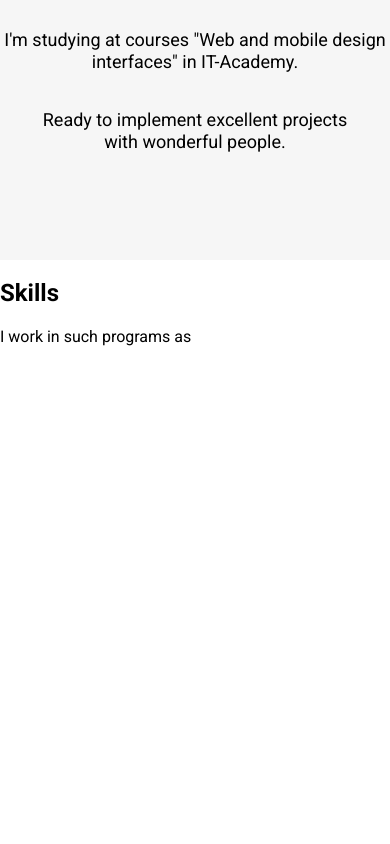
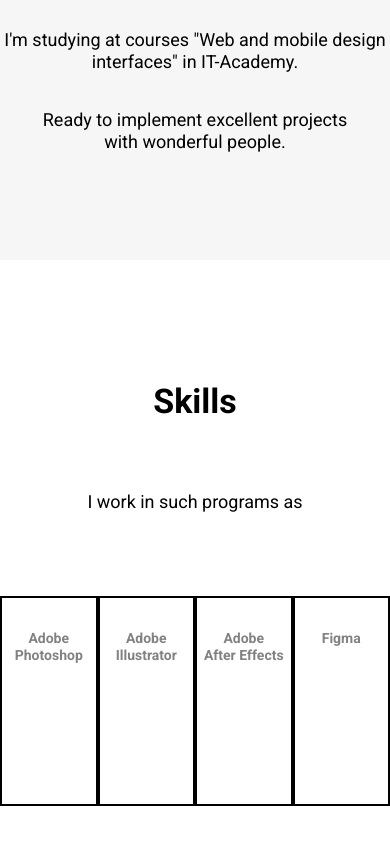
Before and after one commit to KoyKnight/Kou, a plain HTML site: page index.html in a window 390 px wide. Shown: the part 1013-1857 px from the top of the page. Before the commit the page ends 1412 px from the top, so only its background shows below. Drawn offline with nearby package versions, Linux system fonts and the light colour scheme.

Commit message:
Skills v1

```diff
--- a/index.html
+++ b/index.html
@@ -36,31 +36,48 @@
           <a href="" class="header__lang-link header__lang-link_active">ENG</a>
         </div>
       </div>
-        <img
-          src="./img/Koy.jpg"
-          alt="denis_novik.jpg"
-          class="header__image"
-        />
+      <img src="./img/Koy.jpg" alt="denis_novik.jpg" class="header__image" />
     </header>
     <main class="main">
       <section class="about_me">
         <h2 class="about_me-tittle">About me</h2>
-          <p class="about_me-text">Hi, I'm Denis – UX/UI designer from Minsk.</br> I'm interested in design and everything connected with it.</p>
-          <p class="about_me-text">I'm studying at courses "Web and mobile design</br> interfaces" in IT-Academy.</p>
-          <p class="about_me-text">Ready to implement excellent projects</br> with wonderful people.</p>
+        <p class="about_me-text">
+          Hi, I'm Denis – UX/UI designer from Minsk.<br />
+          I'm interested in design and everything connected with it.
+        </p>
+        <p class="about_me-text">
+          I'm studying at courses "Web and mobile design<br />
+          interfaces" in IT-Academy.
+        </p>
+        <p class="about_me-text">
+          Ready to implement excellent projects<br />
+          with wonderful people.
+        </p>
       </section>
       <section class="skills">
         <h2 class="skills__tittle">Skills</h2>
         <p class="skills__suptittle">I work in such programs as</p>
         <div class="card-container">
           <div class="skills__card">
-              <img src="" alt="" class="skills__card-image">
-              <h3 class="skills__card-tittle"></h3>
+            <img src="" alt="" class="skills__card-image" />
+            <h3 class="skills__card-tittle">Adobe<br /> Photoshop</h3>
             <div class="skills__card-stars"></div>
           </div>
-            <div class="skills__card"></div>
-            <div class="skills__card"></div>
-            <div class="skills__card"></div>
+          <div class="skills__card">
+            <img src="" alt="" class="skills__card-image" />
+            <h3 class="skills__card-tittle">Adobe<br /> Illustrator</h3>
+            <div class="skills__card-stars"></div>
+          </div>
+          <div class="skills__card">
+            <img src="" alt="" class="skills__card-image" />
+            <h3 class="skills__card-tittle">Adobe<br /> After Effects</h3>
+            <div class="skills__card-stars"></div>
+          </div>
+          <idv class="skills__card">
+            <img src="" alt="" class="skills__card-image" />
+            <h3 class="skills__card-tittle">Figma</h3>
+            <div class="skills__card-stars"></div>
+          </div>
         </div>
       </section>
     </main>
--- a/style.css
+++ b/style.css
@@ -110,3 +110,41 @@
 .about_me-text:last-child{
   margin-bottom: 0;
 }
+.skills{
+  padding-top: 91px;
+  padding-bottom: 110px;
+}
+.skills__tittle{
+  font-size: 34px;
+  line-height: 42px;
+  text-align: center;
+}
+.skills__suptittle{
+  font-size: 18px;
+  line-height: 22px;
+  text-align: center;
+  margin: 0;
+  margin-top: 69px;
+  margin-bottom: 83px;
+}
+.card-container{
+  display: flex;
+  justify-content: space-between;
+  max-width: 940px;
+  margin: auto;
+}
+.skills__card-image{}
+.skills__card-tittle{
+  color: #828282;
+  font-size: 14px;
+  line-height: 17px;
+  text-align: center;
+}
+.skills__card-stars{}
+.skills__card{
+  width: 166.46px;
+  height: 206.29px;
+  left: 255.71px;
+  top: 1566.65px;
+  border: rgb(0, 0, 0) solid 2px;
+}
```
Lines whose indentation alone changed are shown as unchanged.
